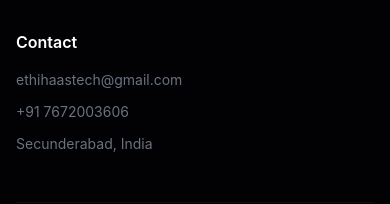
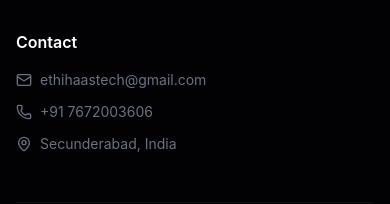
Before and after one commit to archanadeshpal526-create/Etechnosoft-Website, a React (Vite) app: page /contact in a window 390 px wide. Shown: the part 2255-2459 px from the top of the page. Built offline with nearby package versions, Linux system fonts and the light colour scheme.

Commit message:
Add icons to footer email phone and address

```diff
--- a/src/components/Footer.jsx
+++ b/src/components/Footer.jsx
@@ -1,4 +1,5 @@
 import { Link } from 'react-router-dom';
+import { Mail, Phone, MapPin } from 'lucide-react';
 import Logo from '../assets/logo.png';
 
 const SocialIcon = ({ type }) => {
@@ -76,9 +77,18 @@
           <div>
             <h4 className="text-white font-semibold mb-4">Contact</h4>
             <div className="space-y-3 text-sm text-gray-500">
-              <p>ethihaastech@gmail.com</p>
-              <p>+91 7672003606</p>
-              <p>Secunderabad, India</p>
+              <p className="flex items-center gap-2">
+                <Mail className="w-4 h-4" />
+                <span>ethihaastech@gmail.com</span>
+              </p>
+              <p className="flex items-center gap-2">
+                <Phone className="w-4 h-4" />
+                <span>+91 7672003606</span>
+              </p>
+              <p className="flex items-center gap-2">
+                <MapPin className="w-4 h-4" />
+                <span>Secunderabad, India</span>
+              </p>
             </div>
           </div>
         </div>
```
